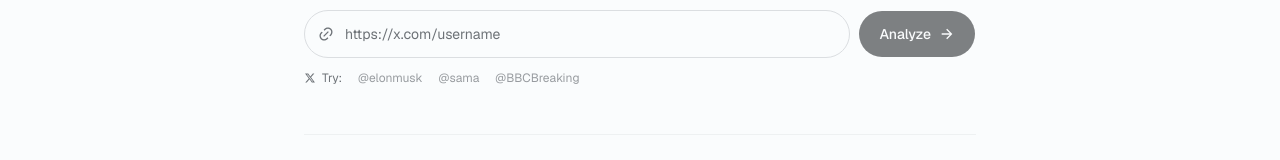
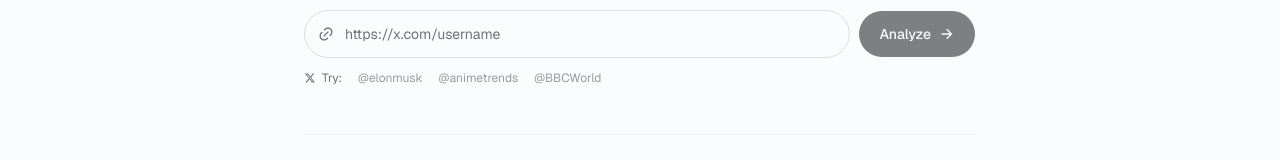
Before and after one commit to febriadj/sentional, a Next.js app: page / in a window 1280 px wide. Shown: the part 381-541 px from the top of the page. Built offline with nearby package versions, Linux system fonts and the light colour scheme.

Commit message:
feat: update example accounts

```diff
--- a/app/_components/search-examples.tsx
+++ b/app/_components/search-examples.tsx
@@ -8,9 +8,9 @@
 }
 
 const EXAMPLE_ACCOUNTS: ExampleAccount[] = [
-    { handle: "@elonmusk", description: "Tech & news" },
-    { handle: "@sama", description: "AI & startups" },
-    { handle: "@BBCBreaking", description: "Breaking news" },
+    { handle: "@elonmusk", description: "Tech & Business" },
+    { handle: "@animetrends", description: "Anime & Japanese culture" },
+    { handle: "@BBCWorld", description: "World news" },
 ];
 
 export default function SearchExamples({
```
